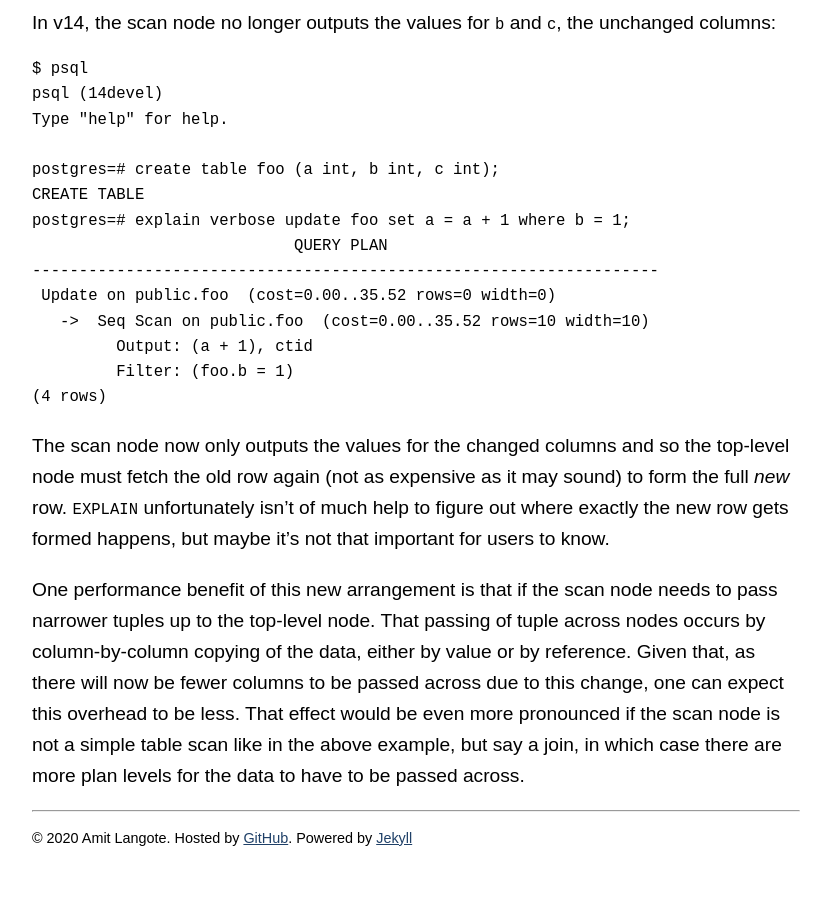
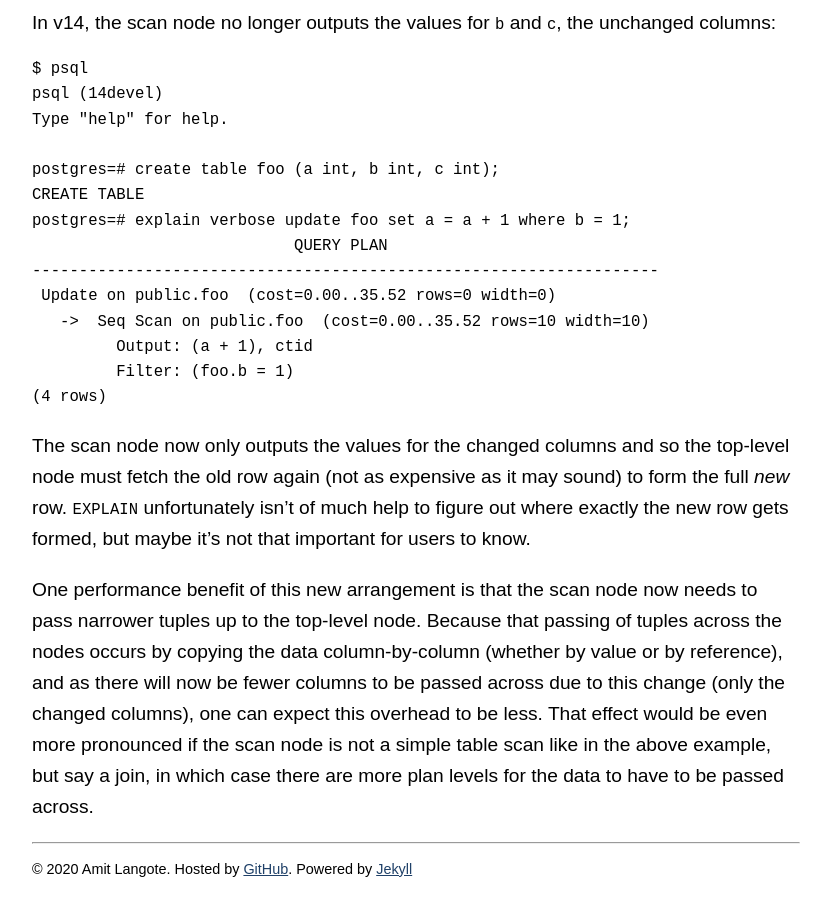
Before and after one commit to amitlan/website, a Jekyll site: the page built from _posts/2021-04-15-pg14-update-perf.md, in a window 1280 px wide and 900 px high, scrolled down 1396 px. Shown: the whole window, without its empty margins (224-1055 px from the left). Built offline with Jekyll 4.4.1, drawn with Linux system fonts in a browser that asks for light colours; before the commit the page ends 2265 px from its top, so only the background shows below that; some of the changed text lies outside the part shown.

Commit message:
pg14-update-perf: update draft

```diff
--- a/_posts/2021-04-15-pg14-update-perf.md
+++ b/_posts/2021-04-15-pg14-update-perf.md
@@ -22,7 +22,7 @@ the execution of `update`/`delete` plans will allow prepared `update` and `delet
 queries on partitioned tables run faster compared to v13, especially at higher
 partition counts.
 
-To understand what changes, let's consider how Postgres typically carries out
+To understand what changed, let's consider how Postgres typically carries out
 an update statement. The plan for an `update` consists of a node to retrieve the
 rows to be updated and another node on top that invokes the target table's
 access method routine to perform the actual update and peforms other auxiliary
@@ -80,17 +80,17 @@ postgres=# explain verbose update foo set a = a + 1 where b = 1;
 The scan node now only outputs the values for the changed columns and so the
 top-level node must fetch the old row again (not as expensive as it may sound)
 to form the full *new* row.  `EXPLAIN` unfortunately isn't of much help to
-figure out where exactly the new row gets formed happens, but maybe it's not
-that important for users to know.
+figure out where exactly the new row gets formed, but maybe it's not that
+important for users to know.
 
-One performance benefit of this new arrangement is that if the scan node
-needs to pass narrower tuples up to the top-level node.  That passing of
-tuple across nodes occurs by column-by-column copying of the data, either
-by value or by reference.  Given that, as there will now be fewer columns
-to be passed across due to this change, one can expect this overhead to
-be less.  That effect would be even more pronounced if the scan node is not
-a simple table scan like in the above example, but say a join, in which case
-there are more plan levels for the data to have to be passed across.
+One performance benefit of this new arrangement is that the scan node now
+needs to pass narrower tuples up to the top-level node.  Because that passing of
+tuples across the nodes occurs by copying the data column-by-column (whether by
+value or by reference), and as there will now be fewer columns to be passed
+across due to this change (only the changed columns), one can expect this
+overhead to be less.  That effect would be even more pronounced if the scan
+node is not a simple table scan like in the above example, but say a join, in
+which case there are more plan levels for the data to have to be passed across.
 
 <!--
 Now consider the case where `foo` has child tables.  For the purposes of this
```
